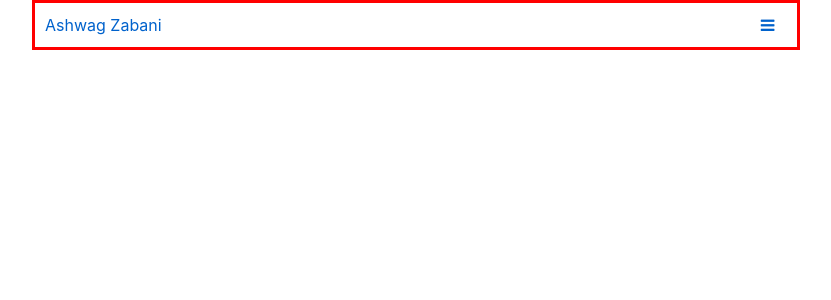
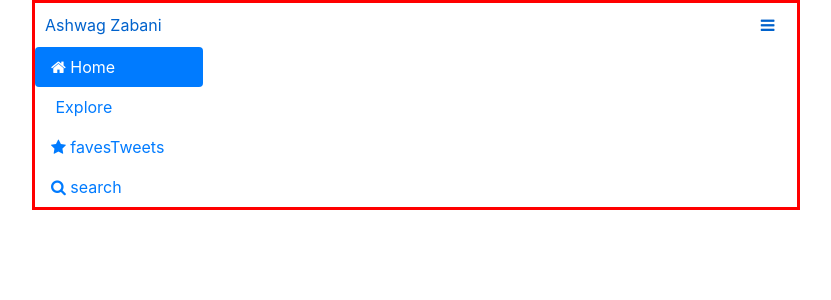
Before and after one commit to ashwagzabani/Mini-Twitter, a React (Create React App) app in the folder mini-twitter/: page /user in a window 1280 px wide. Shown: the top 300 px of the page, without its empty margins (224-1055 px from the left). Built offline with nearby package versions, Linux system fonts and the light colour scheme.

Commit message:
fix rout UI

```diff
--- a/mini-twitter/src/App.js
+++ b/mini-twitter/src/App.js
@@ -31,6 +31,7 @@ import 'font-awesome/css/font-awesome.min.css';
 import TwitterDB from './TwitterDB'
 import LandingPage from './components/Landing-page';
 import RegisterForm from './components/Register-form';
+import UserHomePage from './components/UserHomePage';
 
 class App extends Component {
   constructor() {
@@ -79,10 +80,10 @@ class App extends Component {
           <Link to='/search'>Search</Link> {' || '}
           <Link to='/favesTweets'>FavesTweets</Link> */}
 
-          <Tab.Container id="left-tabs-example" defaultActiveKey="Home">
+          {/* <Tab.Container id="left-tabs-example" defaultActiveKey="Home">
             <Row>
               <Col sm={3}>
-                {/* <Nav variant="pills" className="flex-column">
+                <Nav variant="pills" className="flex-column">
                   <Nav.Item>
                     <Nav.Link as={Link} to="/home" eventKey="Home" ><i className="fa fa-home"></i>{'  '}Home</Nav.Link>
                   </Nav.Item>
@@ -95,7 +96,7 @@ class App extends Component {
                   <Nav.Item>
                     <Nav.Link as={Link} to="/search" eventKey="search"><i className="fa fa-search"></i>{'  '}search</Nav.Link>
                   </Nav.Item>
-                </Nav> */}
+                </Nav>
               </Col>
               <Col sm={9}>
                 <Tab.Content>
@@ -104,7 +105,7 @@ class App extends Component {
                      </Tab.Pane>
                   <Tab.Pane eventKey="second">
                     <Route path='/news' component={News} />
-                  </Tab.Pane> */}
+                  </Tab.Pane>
                   <Route path='/home' render={props => <Home {...props} />} />
                   <Route path='/explore' component={Explore} />
                   <Route path='/search' component={Search} />
@@ -114,8 +115,13 @@ class App extends Component {
             </Row>
           </Tab.Container>
         </div>
-        <Route path='/home' component={Home} />
-
+        <Route path='/home' component={Home} /> */}
+          <Route path='/user' component={UserHomePage} />
+          {/* <Route path='/user/home' render={props => <Home {...props} />} /> */}
+          {/* <Route path='/user/explore' component={Explore} /> */}
+          {/* <Route path='/user/search' component={Search} /> */}
+          {/* <Route path='/user/favesTweets' component={FavesTweets} /> */}
+        </div>
       </Router>
     );
   }
--- a/mini-twitter/src/components/Register-form.js
+++ b/mini-twitter/src/components/Register-form.js
@@ -73,7 +73,7 @@ class RegisterForm extends Component {
         //this.validation();
         //pass user id to home page
         // <Router>
-        return <Redirect from="/register" to="/home" />
+        return <Redirect from="/register" to="/user/home" />
         {/* <Route path='/home' render={(props) => <Home userLoggedInId={userId} routeProps={props} />} ></Route> */ }
         {/* </Router> */ }
     }
@@ -243,7 +243,7 @@ class RegisterForm extends Component {
                         {/* <button className="primary" type="submit" onClick={this.register}>Register</button> */}
                     </fieldset>
                 </form>
-                <Link to="/home">Register</Link>
+                <Link to="/user/home">Register</Link>
             </div>
         );
     }
--- a/mini-twitter/src/components/UserHomePage.js
+++ b/mini-twitter/src/components/UserHomePage.js
@@ -1,12 +1,62 @@
 import React, { Component } from 'react';
 import TweetList from './Tweet-list';
-
+import {
+    Tab,
+    Row,
+    Col,
+    Nav,
+    Popover,
+    OverlayTrigger,
+    Dropdown
+} from 'react-bootstrap'
+import {
+    BrowserRouter as Router,
+    Switch,
+    Route,
+    Link
+} from "react-router-dom";
+import Home from './Home';
+import Explore from './Explore';
+import Search from './Search';
+import FavesTweets from './Faves-tweets';
 class UserHomePage extends Component {
     render() {
         return (
             <div className="Home">
-                {/*home page*/}
-                <TweetList listedTweets='all' />
+                <Tab.Container id="left-tabs-example" defaultActiveKey="Home">
+                    <Row>
+                        <Col sm={3}>
+                            <Nav variant="pills" className="flex-column">
+                                <Nav.Item>
+                                    <Nav.Link as={Link} to="/user/home" eventKey="Home" ><i className="fa fa-home"></i>{'  '}Home</Nav.Link>
+                                </Nav.Item>
+                                <Nav.Item>
+                                    <Nav.Link as={Link} to="/user/explore" eventKey="Explore" ><i className="fa fa-newspaper"></i>{'  '}Explore</Nav.Link>
+                                </Nav.Item>
+                                <Nav.Item>
+                                    <Nav.Link as={Link} to="/user/favesTweets" eventKey="favesTweets"><i className="fa fa-star"></i>{'  '}favesTweets</Nav.Link>
+                                </Nav.Item>
+                                <Nav.Item>
+                                    <Nav.Link as={Link} to="/user/search" eventKey="search"><i className="fa fa-search"></i>{'  '}search</Nav.Link>
+                                </Nav.Item>
+                            </Nav>
+                        </Col>
+                        <Col sm={9}>
+                            <Tab.Content>
+                                {/* <Tab.Pane eventKey="Home">
+                                    <Route path='/user/home' render={props => <Home {...props} />} />
+                                </Tab.Pane> */}
+                                {/* <Tab.Pane eventKey="second">
+                    <Route path='/news' component={News} />
+                  </Tab.Pane> */}
+                                <Route path='/user/home' render={props => <Home {...props} />} />
+                                <Route path='/user/explore' component={Explore} />
+                                <Route path='/user/favesTweets' component={FavesTweets} />
+                                <Route path='/user/search' component={Search} />
+                            </Tab.Content>
+                        </Col>
+                    </Row>
+                </Tab.Container>
             </div>
         );
     }
```
Also changed, not shown: 1 other file (tests, documents, lock files or other folders).
